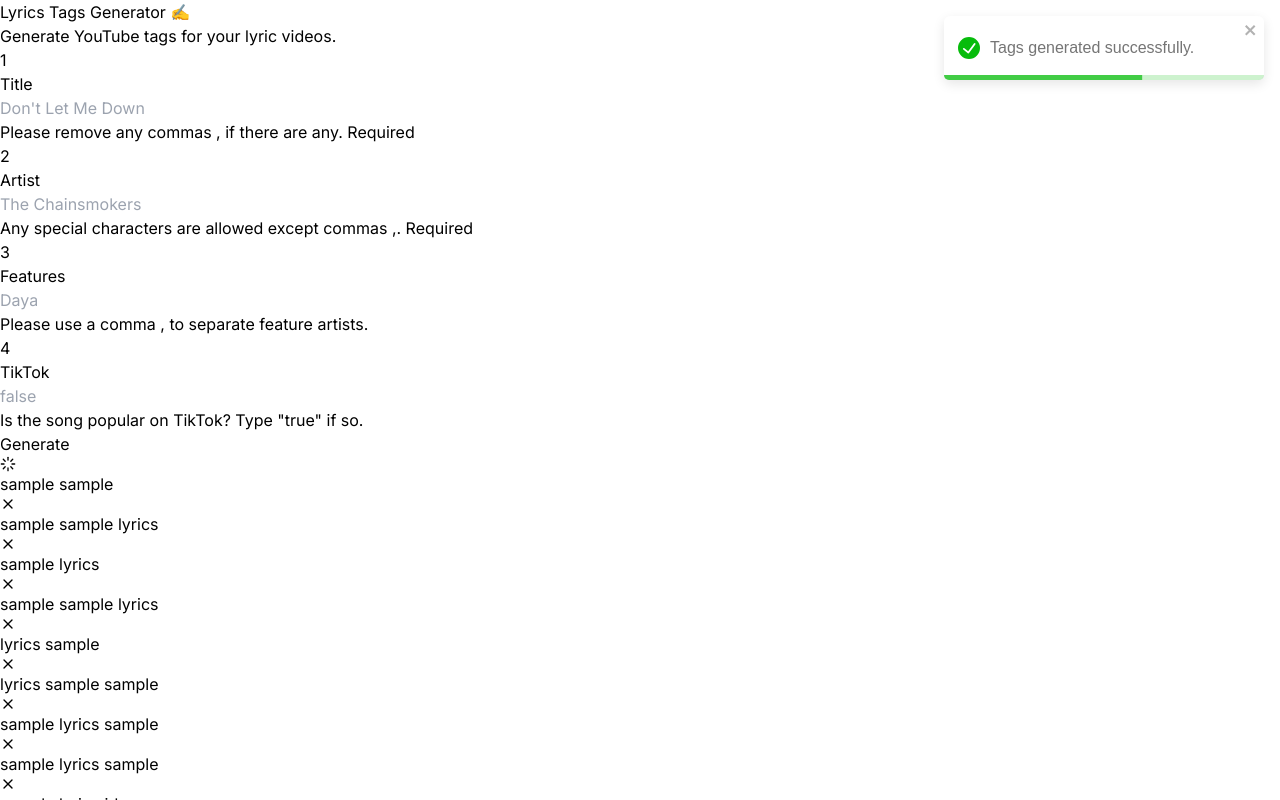
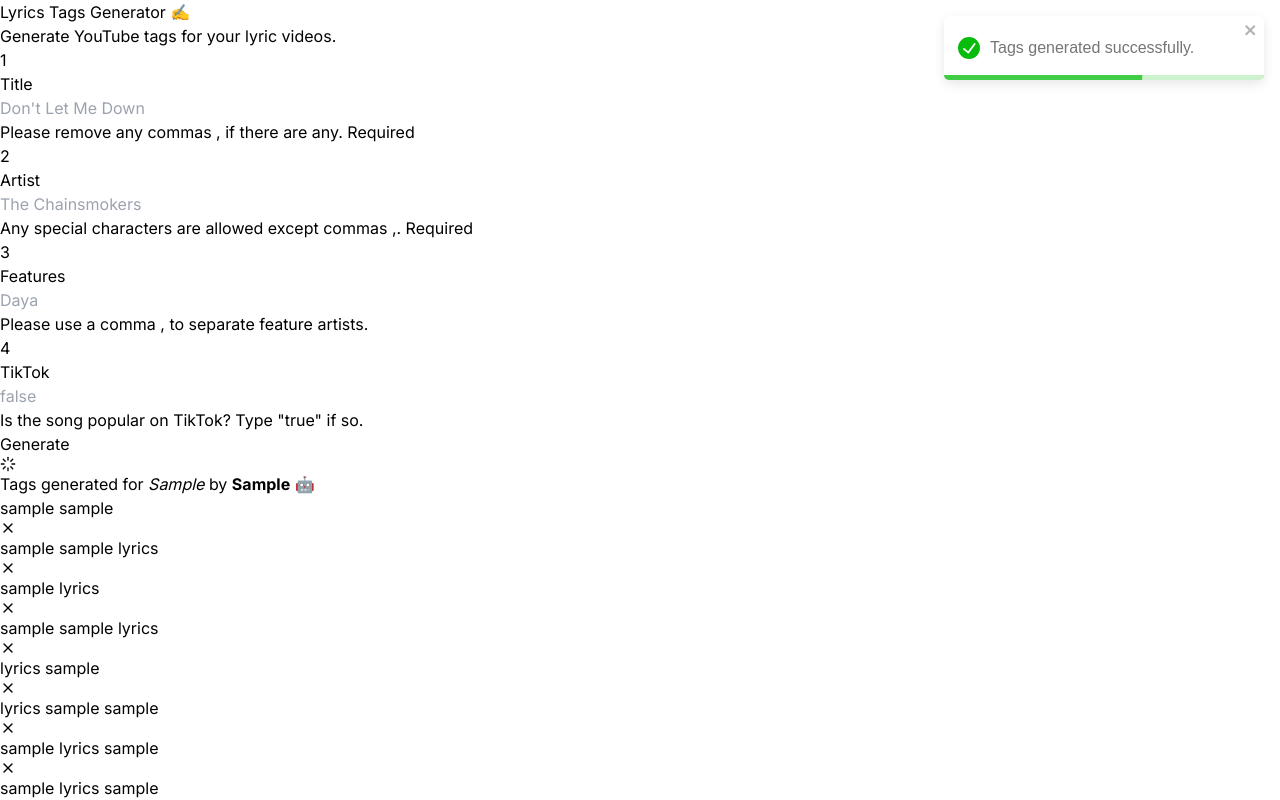
Before and after one commit to alsonick/lyrics-tags-generator, a Next.js app: page / in a window 1280 px wide. Both pictures are taken after typing "Sample", "Sample", "Sample", "Sample" into the empty fields and a click on the button "Generate". Shown: the top 800 px of the page. Built offline with nearby package versions, Linux system fonts and the light colour scheme.

Commit message:
fix issue later

```diff
--- a/src/pages/api/gen.ts
+++ b/src/pages/api/gen.ts
@@ -38,7 +38,10 @@
 
   // Probably shouldn't generate tags for features if tiktok is true because there would be too many tags
   // Part to generate tags for features
-  if (features && (tiktok === "false" || tiktok === "" || tiktok !== "true")) {
+  if (
+    features !== undefined &&
+    (tiktok === "false" || tiktok === "" || tiktok !== "true")
+  ) {
     let feats = features.split(",").map((feat) => feat.trim());
 
     const firstFeat = feats[0];
--- a/src/pages/index.tsx
+++ b/src/pages/index.tsx
@@ -16,12 +16,11 @@
 import Link from "next/link";
 
 export default function Home() {
-  const [extras, setExtras] = useState<string[]>([]);
   const [tags, setTags] = useState<string[]>([]);
   const [loading, setLoading] = useState(false);
   const [features, setFeatures] = useState("");
+  const [data, setData] = useState<Response>();
   const [artist, setArtist] = useState("");
-  const [apiUrl, setApiUrl] = useState("");
   const [tiktok, setTiktok] = useState("");
   const [title, setTitle] = useState("");
 
@@ -40,9 +39,9 @@
     // Fetch the tags from the API
     const response = await fetch(
       `
-      /api/gen?title=${title}&artist=${artist}&features=${features}&tiktok=${
-        tiktok === "" ? "false" : tiktok !== "true" ? "false" : "true"
-      }
+      /api/gen?title=${title}&artist=${artist}${
+        features ? `&features=${features}` : ""
+      }&tiktok=${tiktok === "" ? "false" : tiktok !== "true" ? "false" : "true"}
     `,
       {
         method: "GET",
@@ -69,8 +68,8 @@
 
       // Success
       toast.success("Tags generated successfully.");
+      setData(data);
       setTags(separated);
-      setApiUrl(data.url);
       setLoading(false);
 
       setTitle("");
@@ -190,7 +189,13 @@
         ) : (
           <div className="flex flex-col">
             <div className="border p-4 mt-4 rounded-xl">
-              <div className="flex flex-wrap gap-4 my-4">
+              {tags.length > 0 && (
+                <h2 className="text-2xl text-center font-light">
+                  Tags generated for <i>{data?.title}</i> by{" "}
+                  <b>{data?.artist}</b> 🤖
+                </h2>
+              )}
+              <div className="flex flex-wrap gap-4 my-4 mt-6">
                 {tags.length ? (
                   <>
                     {tags.map((tag) => (
@@ -218,7 +223,7 @@
                 title="Click to view json representation data."
                 className="text-sm text-center mt-5 underline"
                 target="_blank"
-                href={apiUrl}
+                href={data?.url ?? ""}
               >
                 Click to view json representation data.
               </Link>
```
Also changed, not shown: src/types/response.ts (+7 -0 lines).
